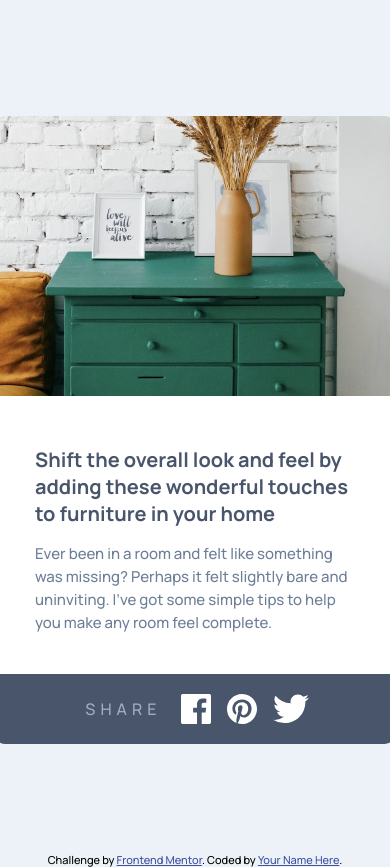
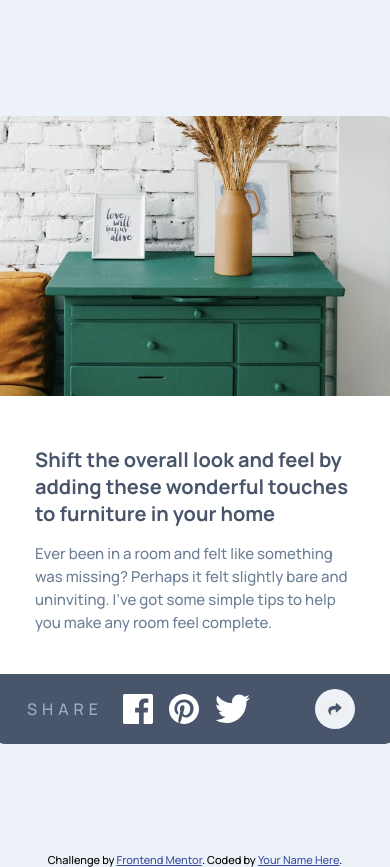
Before and after one commit to adamyuuki/article-preview-component, a plain HTML site: page index.html in a window 390 px wide. Both pictures are taken after a click on the button 320 px from the left and 724 px from the top of the page. Drawn offline with nearby package versions, Linux system fonts and the light colour scheme.

Commit message:
still with errors wheh changing size

```diff
--- a/app.js
+++ b/app.js
@@ -4,6 +4,7 @@ shareBg = $(".share-bg");
 arrow = $("#arrow");
 winWidth = $(window).width();
 cardBottomClass = $(".card-bottom");
+shareClass = $(".share");
 
 controler = false;
 
@@ -20,12 +21,15 @@ function handleClick(){
       shareBg.css("background-color", "hsl(210, 46%, 95%)");
       shareBtn.css("background-color", "hsl(210, 46%, 95%)");
       arrow.css("color", "hsl(217, 19%, 35%)");
+      shareClass.css("bottom", "8px");
     } else {
       cardBottomClass.css("display", "none");
       cardSocialClass.css("display", "flex");
-      shareBtn.css("background-color", "hsl(217, 19%, 35%)");
-      shareBg.css("background-color", "hsl(217, 19%, 35%)");
-      arrow.css("color", "hsl(210, 46%, 95%)");
+      shareClass.css("bottom", "15px");
+      shareClass.css("right", "0px");
+      // shareBtn.css("background-color", "hsl(217, 19%, 35%)");
+      // shareBg.css("background-color", "hsl(217, 19%, 35%)");
+      // arrow.css("color", "hsl(210, 46%, 95%)");
     }
 
   } else{
--- a/index.html
+++ b/index.html
@@ -55,11 +55,7 @@
                 28 Jun 2020
               </div>
             </div>
-            <div class="share">
-              <div class="share-bg">
-                <button type="button" name="button" id="share"><i class="fas fa-share" id="arrow"></i></button>
-              </div>
-            </div>
+
           </div>
 
           <div class="card-social">
@@ -69,6 +65,12 @@
             <img src="images/icon-twitter.svg" alt="">
             <div class="block"></div>
 
+          </div>
+
+          <div class="share">
+            <div class="share-bg">
+              <button type="button" name="button" id="share"><i class="fas fa-share" id="arrow"></i></button>
+            </div>
           </div>
 
         </div>
--- a/styles.css
+++ b/styles.css
@@ -126,10 +126,13 @@
   .share {
     /* background-color: black;
   border-radius: 50%; */
-    width: 15%;
+    width: 81.5%;
     display: flex;
     align-items: center;
     text-align: center;
+    justify-content: flex-end;
+    position: absolute;
+    bottom: 40px;
   }
 
   .share-bg {
@@ -308,12 +311,14 @@
     .share {
       /* background-color: black;
     border-radius: 50%; */
-      width: 15%;
+      width: 100%;
       display: flex;
-      align-items: center;
-      text-align: center;
-      position: relative;
-      z-index: 10;
+      justify-content: flex-end;
+      /* align-items: center; */
+      /* text-align: center; */
+      position: absolute;
+      z-index: 1;
+      bottom: 8px;
     }
 
     .share-bg {
@@ -324,6 +329,7 @@
       background-color: var(--Light-Grayish-Blue);
       justify-content: center;
       border-radius: 50%;
+
     }
 
     .share-bg button {
@@ -341,7 +347,8 @@
       /* display: none; */
       display: none;
       text-align: center;
-      justify-content: center;
+      justify-content: flex-start;
+
       background-color: var(--Very-Dark-Grayish-Blue);
       /* top: 660px; */
       color: white;
@@ -355,6 +362,7 @@
     }
 
     .card-social p {
+      padding-left: 20px;
       margin: auto 12px;
       letter-spacing: 5px;
       font-weight: 500;
```
